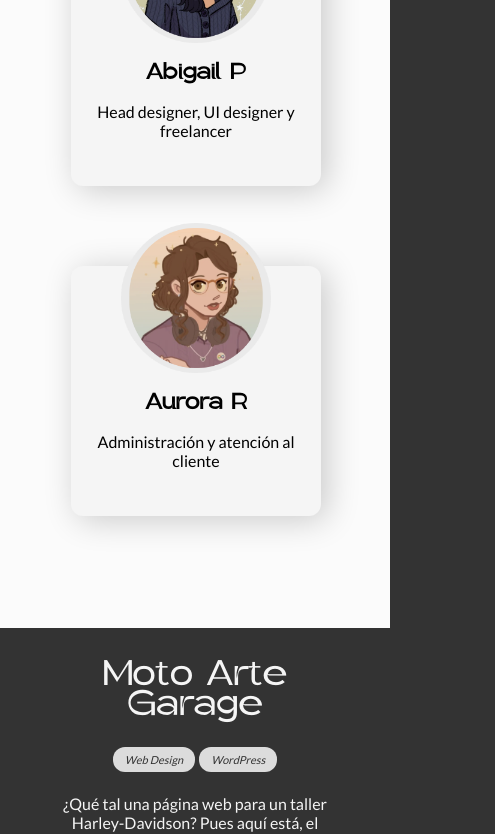
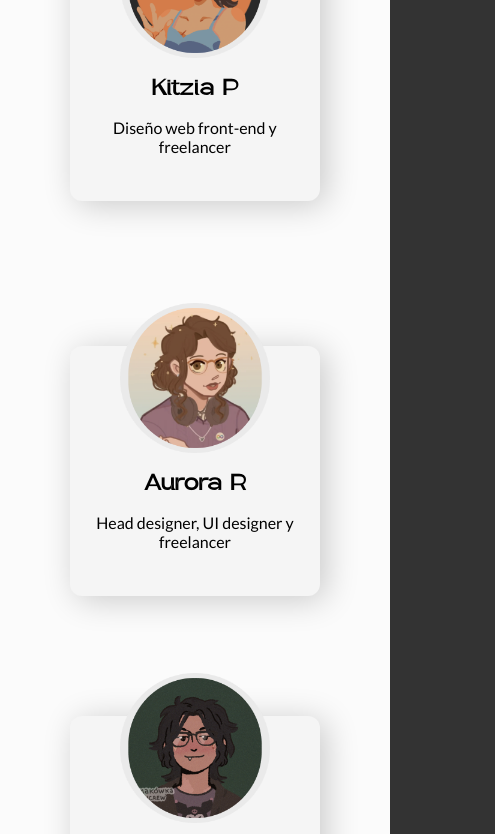
Before and after one commit to NahualliArt/portfolio, a React (Vite) app: page / in a window 390 px wide. Shown: the part 4150-4984 px from the top of the page, 495 px wide, since content can reach past the window. Built offline with nearby package versions, Linux system fonts and the light colour scheme.

Commit message:
Add new team members

```diff
--- a/src/components/Home.tsx
+++ b/src/components/Home.tsx
@@ -25,6 +25,9 @@ import illustraImg from '../assets/ilustra.png';
 import abiPic from '../assets/abi.png';
 import kitPic from '../assets/kitzia.png';
 import ausiPic from '../assets/ausi.png';
+import nekaPic from '../assets/neka.png';
+import iduPic from '../assets/idu.png';
+import galaPic from '../assets/gala.png';
 
 function Home() {
 
@@ -116,13 +119,6 @@ function Home() {
                         <p>{t("home.team.sandra-text")}</p>
                     </div>
                     <div className='member-card'>
-                        <img src={ausiPic} alt="A draw of Aurora R"/>
-                        <h3>Aurora R</h3>
-                        <p>{t("home.team.ausi-text")}</p>
-                    </div>
-                </div>
-                <div className='members-line'>
-                    <div className='member-card'>
                         <img src={kitPic} alt="A draw of Kitzia P"/>
                         <h3>Kitzia P</h3>
                         <p>{t("home.team.kitzia-text")}</p>
@@ -131,8 +127,36 @@ function Home() {
             </div>
 
             <div className='team-text'>
-                <h2>{t("home.team.title")}</h2>
-                <p>{t("home.team.text")}</p>
+                <div className='text'>
+                    <h2>{t("home.team.title")}</h2>
+                    <p>{t("home.team.text")}</p>
+                </div>
+            </div>
+        </div>
+        {/* MORE MEMBERS */}
+        <div className='more-members'>
+            <div className='members-line'>
+                <div className='member-card'>
+                    <img src={ausiPic} alt="A draw of Aurora R"/>
+                    <h3>Aurora R</h3>
+                    <p>{t("home.team.sandra-text")}</p>
+                </div>
+                <div className='member-card'>
+                    <img src={nekaPic} alt="A draw of Nekane"/>
+                    <h3>Nekane</h3>
+                    <p>{t("home.team.neka-text")}</p>
+                </div>
+                <div className='member-card'>
+                    <img src={iduPic} alt="A draw of Diego Idu"/>
+                    <h3>Diego Idu</h3>
+                    <p>{t("home.team.idu-text")}</p>
+                </div>
+                <div className='member-card'>
+                    <img src={galaPic} alt="A draw of Gala C"/>
+                    <h3>Gala C</h3>
+                    <p>{t("home.team.gala-text")}</p>
+
+                </div>
             </div>
         </div>
 
--- a/src/styles/home.scss
+++ b/src/styles/home.scss
@@ -119,11 +119,20 @@
        padding: 0 4%;
        margin-bottom: 4%;
        .members{
-          display: flex;
-          padding: 20px;
-          gap: 20px;
+         display: flex;
+         padding: 20px;
+         justify-content: space-around;
+         align-items: center;
+         width: 40%;
           .members-line{
+            display: flex;
             margin: 2%;
+            flex-direction: row;
+            align-content: center;
+            justify-content: center;
+            align-items: center;
+            flex-wrap: wrap;
+            gap: 40px;
             .member-card{
                img{
                   width: 130px;
@@ -143,8 +152,44 @@
           }
        }
        .team-text{
-          width: 40vw;
+          width: 60%;
           color: var(--colorText);
+          .text{
+            padding: 0 4%;
+          }
+       }
+    }
+
+    .more-members{
+      display: flex;
+      padding: 20px;
+      justify-content: space-around;
+      align-items: center;
+       .members-line{
+         display: flex;
+         margin: 2%;
+         flex-direction: row;
+         align-content: center;
+         justify-content: center;
+         align-items: center;
+         flex-wrap: wrap;
+         gap: 40px;
+         .member-card{
+            img{
+               width: 130px;
+               height: auto;
+               margin: -30% 0 0 0;
+            }
+            text-align: center;
+            width: 180px;
+            height: 250px;
+            padding: 20px;
+            margin-bottom: 2%;
+            background-color: #F5F5F5;
+            box-shadow: 6px 4px 33px rgba(0, 0, 0, 0.2);
+            border-radius: 12px;
+         }
+
        }
     }
 
--- a/src/styles/responsive.scss
+++ b/src/styles/responsive.scss
@@ -156,6 +156,32 @@
            }
         }
 
+        .more-members{
+            display: flex;
+            padding: 10px;
+            gap: 40px;
+            margin-top: 40px;
+            flex-flow: column-reverse wrap;
+            .members-line{
+              margin: 1%;
+              .member-card{
+                  width: 250px;
+                  margin-bottom: 80px;
+                  img{
+                      width: 150px;
+                      height: auto;
+                      margin: -30% 0 0 0;
+                   }
+                  text-align: center;
+                  height: 250px;
+                  padding: 20px;
+                  background-color: #F5F5F5;
+                  box-shadow: 6px 4px 33px rgba(0, 0, 0, 0.2);
+                  border-radius: 12px;
+               }
+            }
+         }
+
         .ctaSection{
            display: flex;
            flex-flow: column wrap;
@@ -235,11 +261,11 @@
         justify-content: center;
         align-content: center;
         position: relative;
-        overflow-x: hidden;
         img{
             width: 600px!important;
             height: auto;
             z-index: 1;
+            overflow-x: hidden;
             position: absolute;
             top: 60px;
             left: auto;
--- a/src/styles/slider.scss
+++ b/src/styles/slider.scss
@@ -71,6 +71,7 @@
             width: inherit;
             .smallImages{
                 display: flex;
+                width: 70%;
                 img{
                     width: 65%;
                     border-radius: 20px;
--- a/src/translation/EN/translation.json
+++ b/src/translation/EN/translation.json
@@ -26,7 +26,10 @@
         "team" : {
             "sandra-text" : "Head designer, UI designer and freelancer",
             "kitzia-text" : "Front-end web designer and freelancer",
-            "ausi-text" : "Management y customer support",
+            "ausi-text" : "Management and customer support",
+            "neka-text" : "Illustration and design",
+            "idu-text" : "Illustration and design",
+            "gala-text" : "Content writting and text correction",
             "title" : "The team",
             "text" : "We're a diverse team of individuals with autism and disabilities. Rather than seeing our differences as a weakness, we turn them into a strength. We take pride in our unique perspectives and alternative, creative, and lateral thinking, which allow us to approach issues from unconventional angles. We differentiate ourselves by our ability to find innovative solutions to business challenges and real-world problems."
         },
--- a/src/translation/ES/translation.json
+++ b/src/translation/ES/translation.json
@@ -27,6 +27,9 @@
             "sandra-text" : "Head designer, UI designer y freelancer" ,
             "kitzia-text" : "Diseño web front-end y freelancer",
             "ausi-text" : "Administración y atención al cliente",
+            "neka-text" : "Diseño e ilustración",
+            "idu-text" : "Diseño e ilustración",
+            "gala-text" : "Creación de contenidos y redacción",
             "title" : "El equipo",
             "text" : "Somos un equipo diverso de personas con autismo y discapacidades. En lugar de ver nuestras diferencias como una debilidad, las convertimos en una fortaleza. Nos enorgullece decir que nuestras perspectivas únicas y pensamiento alternativo, creativo y lateral nos permiten abordar los problemas desde ángulos no convencionales. Nos diferenciamos por nuestra capacidad de encontrar soluciones innovadoras a los desafíos empresariales y a los problemas del mundo real."
         },
```
Also changed, not shown: 8 other files (tests, documents, lock files or other folders).
